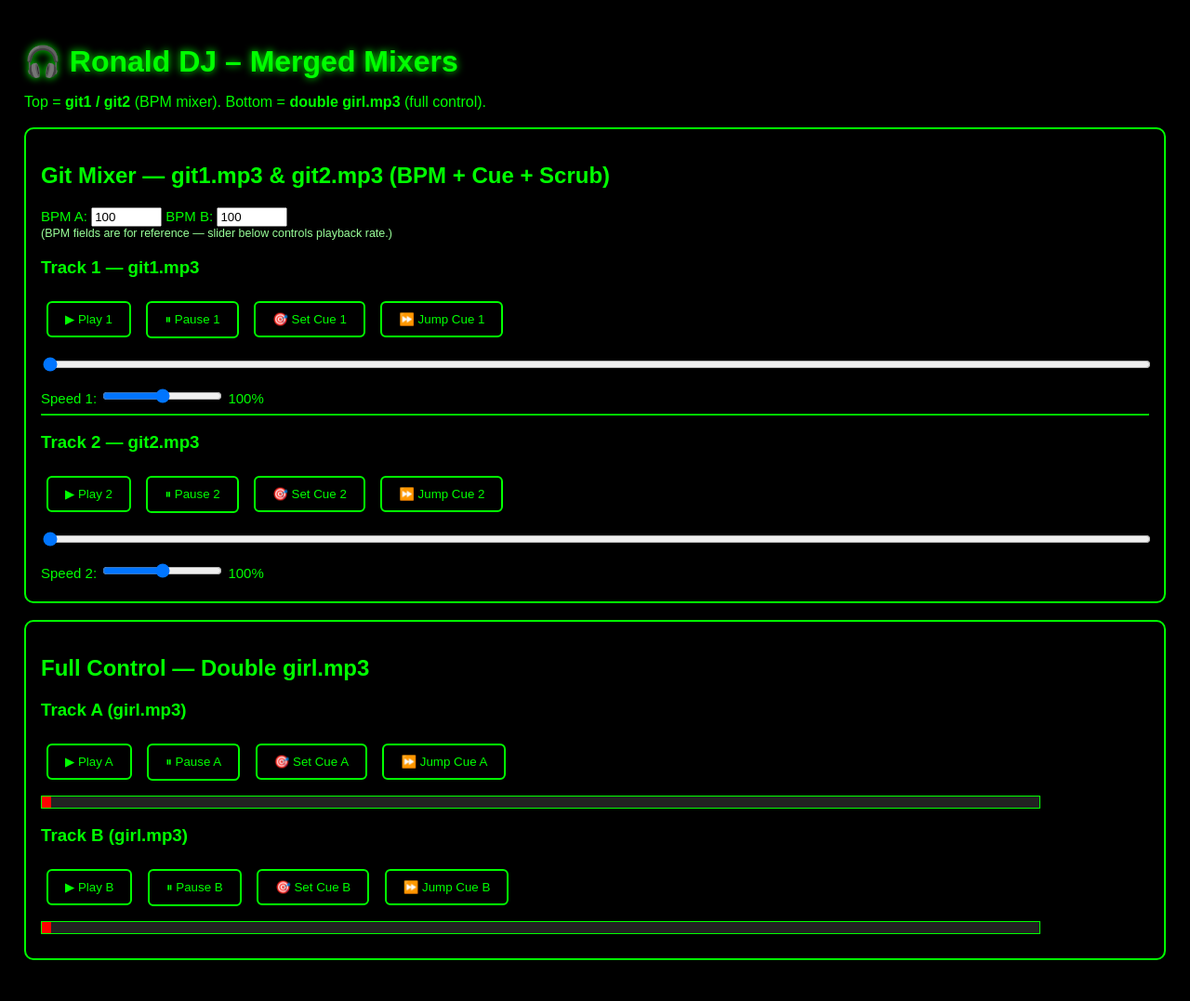
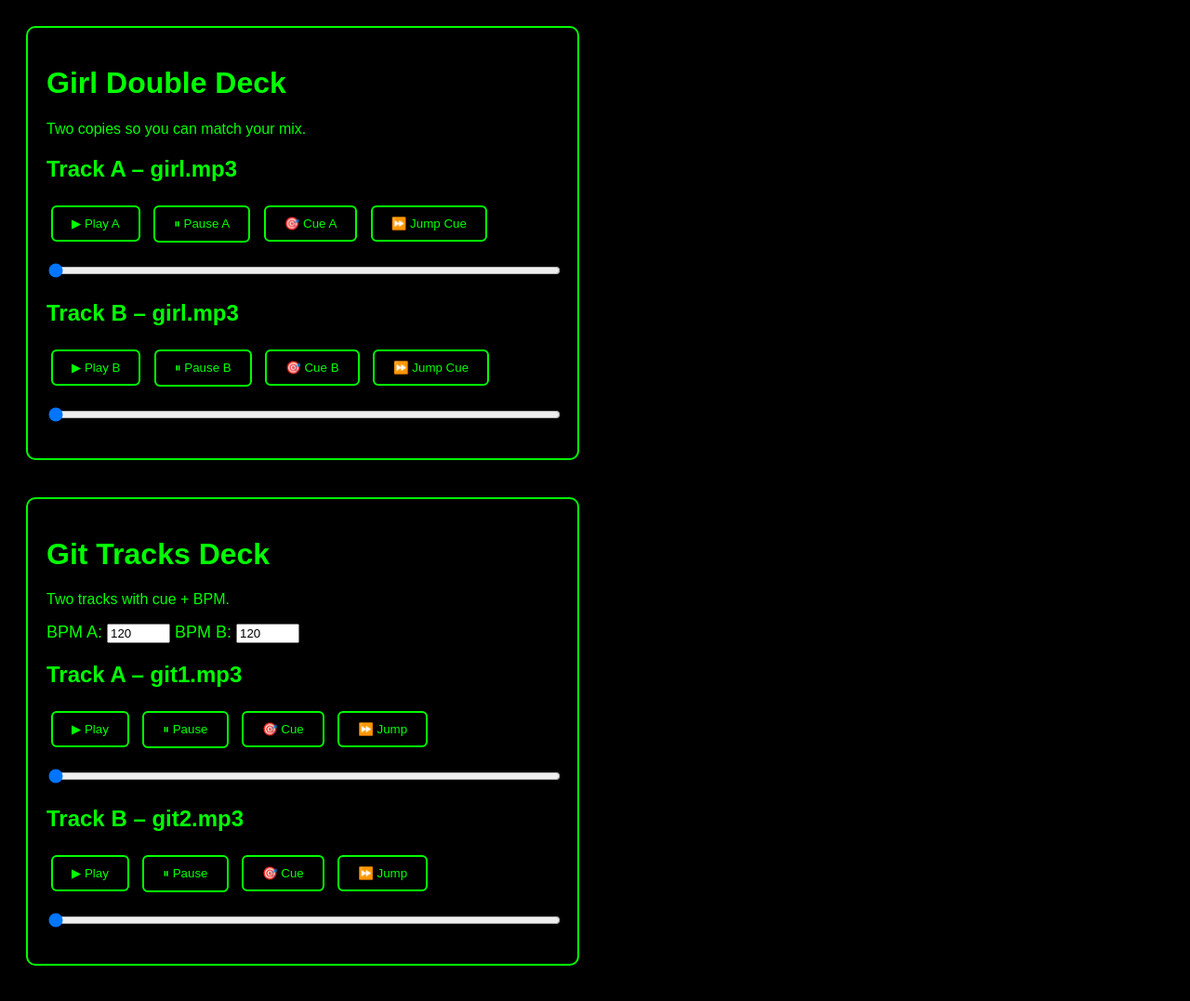
Before and after one commit to lubinronald36-design/DJFinalBOOM, a plain HTML site: page index.html in a window 1280 px wide. Shown: the whole page at 93% size. Drawn offline with Linux system fonts and the light colour scheme.

Commit message:
Refactor index.html for improved layout and styling
Updated HTML structure and styles for DJ interface.

```diff
--- a/index.html
+++ b/index.html
@@ -1,198 +1,176 @@
 <!DOCTYPE html>
-<html lang="en">
+<html>
 <head>
-<meta charset="utf-8"/>
-<title>Ronald DJ – Merged Mixers</title>
-<meta name="viewport" content="width=device-width,initial-scale=1"/>
+<meta charset="UTF-8">
+<title>DJ RON – Full Mix Station</title>
+
 <style>
-  body{background:#000;color:#0f0;font-family:Arial;padding:18px}
-  h1{margin-bottom:6px;text-shadow:0 0 8px #0f0}
-  section{border:2px solid #0f0;border-radius:10px;padding:16px;margin:18px 0}
-  .button{padding:10px 18px;margin:6px;background:#000;border:2px solid #0f0;color:#0f0;border-radius:6px;cursor:pointer}
-  .button:hover{background:#0f0;color:#000}
-  .progress{width:90%;height:12px;background:#222;border:1px solid #0f0;margin:10px 0;position:relative;cursor:pointer}
-  .marker{width:10px;height:12px;background:red;position:absolute;top:0;left:0}
-  .progress-container{position:relative;width:100%;margin:12px 0}
-  .progress-bar{width:100%}
-  .cue-marker{position:absolute;top:-5px;width:4px;height:20px;background:yellow;display:none}
-  .bpm-box{color:#0f0;margin:6px 0;font-size:15px}
+body {
+    background: #000;
+    color: #0f0;
+    font-family: Arial;
+    padding: 20px;
+    display: flex;
+    gap: 40px;
+    flex-wrap: wrap;
+}
+
+.section {
+    width: 45%;
+    min-width: 320px;
+    border: 2px solid #0f0;
+    padding: 20px;
+    border-radius: 10px;
+}
+
+.button {
+    padding: 10px 20px;
+    margin: 5px;
+    background: #000;
+    border: 2px solid #0f0;
+    color: #0f0;
+    cursor: pointer;
+    border-radius: 6px;
+}
+
+.progress-container {
+    position: relative;
+    width: 100%;
+    margin: 15px 0;
+}
+
+.progress-bar {
+    width: 100%;
+}
+
+.cue-marker {
+    position: absolute;
+    top: -5px;
+    width: 4px;
+    height: 20px;
+    background: yellow;
+    display: none;
+}
+
+.bpm-box {
+    color: #0f0;
+    margin: 10px 0;
+    font-size: 18px;
+}
 </style>
 </head>
 <body>
 
-<h1>🎧 Ronald DJ – Merged Mixers</h1>
-<p>Top = <strong>git1 / git2</strong> (BPM mixer). Bottom = <strong>double girl.mp3</strong> (full control).</p>
+<!-- ========== LEFT SIDE (girl.mp3 double deck) ========== -->
+<div class="section">
+<h1>Girl Double Deck</h1>
+<p>Two copies so you can match your mix.</p>
 
-<!-- ======================= -->
-<!-- SECTION 1: git1 / git2 -->
-<!-- ======================= -->
-<section id="git-mixer">
-  <h2>Git Mixer — git1.mp3 &amp; git2.mp3 (BPM + Cue + Scrub)</h2>
+<h2>Track A – girl.mp3</h2>
+<button class="button" onclick="girlA.play()">▶ Play A</button>
+<button class="button" onclick="girlA.pause()">⏸ Pause A</button>
+<button class="button" onclick="setCue_GA()">🎯 Cue A</button>
+<button class="button" onclick="jumpCue_GA()">⏩ Jump Cue</button>
 
-  <div class="bpm-box">
-    BPM A: <input id="bpmA" type="number" value="100" style="width:68px">
-    BPM B: <input id="bpmB" type="number" value="100" style="width:68px">
-    <small style="display:block;color:#9f9">(BPM fields are for reference — slider below controls playback rate.)</small>
-  </div>
+<div class="progress-container">
+    <input id="progressGA" type="range" class="progress-bar" min="0" max="100" value="0">
+    <div id="cueGA" class="cue-marker"></div>
+</div>
 
-  <!-- Track 1 -->
-  <h3>Track 1 — git1.mp3</h3>
-  <audio id="g1" src="git1.mp3"></audio>
-  <button class="button" onclick="g1.play()">▶ Play 1</button>
-  <button class="button" onclick="g1.pause()">⏸ Pause 1</button>
-  <button class="button" onclick="setCueG1()">🎯 Set Cue 1</button>
-  <button class="button" onclick="jumpCueG1()">⏩ Jump Cue 1</button>
+<h2>Track B – girl.mp3</h2>
+<button class="button" onclick="girlB.play()">▶ Play B</button>
+<button class="button" onclick="girlB.pause()">⏸ Pause B</button>
+<button class="button" onclick="setCue_GB()">🎯 Cue B</button>
+<button class="button" onclick="jumpCue_GB()">⏩ Jump Cue</button>
 
-  <div class="progress-container">
-    <input id="pG1" type="range" class="progress-bar" min="0" max="100" value="0">
-    <div id="cmG1" class="cue-marker"></div>
-  </div>
+<div class="progress-container">
+    <input id="progressGB" type="range" class="progress-bar" min="0" max="100" value="0">
+    <div id="cueGB" class="cue-marker"></div>
+</div>
+</div>
 
-  <div class="bpm-box">
-    Speed 1: <input id="speedG1" type="range" min="50" max="150" value="100"> <span id="speedTxtG1">100%</span>
-  </div>
 
-  <hr style="border-color:#0f0">
+<!-- ========== RIGHT SIDE (git1 + git2 full system) ========== -->
+<div class="section">
+<h1>Git Tracks Deck</h1>
+<p>Two tracks with cue + BPM.</p>
 
-  <!-- Track 2 -->
-  <h3>Track 2 — git2.mp3</h3>
-  <audio id="g2" src="git2.mp3"></audio>
-  <button class="button" onclick="g2.play()">▶ Play 2</button>
-  <button class="button" onclick="g2.pause()">⏸ Pause 2</button>
-  <button class="button" onclick="setCueG2()">🎯 Set Cue 2</button>
-  <button class="button" onclick="jumpCueG2()">⏩ Jump Cue 2</button>
+<div class="bpm-box">
+    BPM A: <input id="bpmA" type="number" value="120" style="width:60px">
+    BPM B: <input id="bpmB" type="number" value="120" style="width:60px">
+</div>
 
-  <div class="progress-container">
-    <input id="pG2" type="range" class="progress-bar" min="0" max="100" value="0">
-    <div id="cmG2" class="cue-marker"></div>
-  </div>
+<h2>Track A – git1.mp3</h2>
+<button class="button" onclick="gitA.play()">▶ Play</button>
+<button class="button" onclick="gitA.pause()">⏸ Pause</button>
+<button class="button" onclick="setCue_gA()">🎯 Cue</button>
+<button class="button" onclick="jumpCue_gA()">⏩ Jump</button>
 
-  <div class="bpm-box">
-    Speed 2: <input id="speedG2" type="range" min="50" max="150" value="100"> <span id="speedTxtG2">100%</span>
-  </div>
-</section>
+<div class="progress-container">
+    <input id="progress_gA" type="range" class="progress-bar" min="0" max="100" value="0">
+    <div id="cue_gA" class="cue-marker"></div>
+</div>
 
-<!-- ======================= -->
-<!-- SECTION 2: double girl -->
-<!-- ======================= -->
-<section id="double-girl">
-  <h2>Full Control — Double girl.mp3</h2>
+<h2>Track B – git2.mp3</h2>
+<button class="button" onclick="gitB.play()">▶ Play</button>
+<button class="button" onclick="gitB.pause()">⏸ Pause</button>
+<button class="button" onclick="setCue_gB()">🎯 Cue</button>
+<button class="button" onclick="jumpCue_gB()">⏩ Jump</button>
 
-  <!-- System 1 style (scrub with red marker) -->
-  <audio id="girlA" src="girl.mp3"></audio>
-  <audio id="girlB" src="girl.mp3"></audio>
+<div class="progress-container">
+    <input id="progress_gB" type="range" class="progress-bar" min="0" max="100" value="0">
+    <div id="cue_gB" class="cue-marker"></div>
+</div>
+</div>
 
-  <h3>Track A (girl.mp3)</h3>
-  <button class="button" onclick="playGC('girlA')">▶ Play A</button>
-  <button class="button" onclick="pauseGC('girlA')">⏸ Pause A</button>
-  <button class="button" onclick="setCueGC('girlA')">🎯 Set Cue A</button>
-  <button class="button" onclick="jumpCueGC('girlA')">⏩ Jump Cue A</button>
-  <div class="progress" id="barGA" onclick="scrubGC(event,'girlA','barGA')"><div id="markerGA" class="marker"></div></div>
+<!-- ===================== SCRIPT ===================== -->
+<script>
+/* ==== GIRL SECTION ==== */
+let girlA = new Audio("girl.mp3");
+let girlB = new Audio("girl.mp3");
 
-  <h3>Track B (girl.mp3)</h3>
-  <button class="button" onclick="playGC('girlB')">▶ Play B</button>
-  <button class="button" onclick="pauseGC('girlB')">⏸ Pause B</button>
-  <button class="button" onclick="setCueGC('girlB')">🎯 Set Cue B</button>
-  <button class="button" onclick="jumpCueGC('girlB')">⏩ Jump Cue B</button>
-  <div class="progress" id="barGB" onclick="scrubGC(event,'girlB','barGB')"><div id="markerGB" class="marker"></div></div>
-</section>
-
-<script>
-/* =========================
-   SECTION 1 — GIT MIXER
-   ========================= */
-const g1 = document.getElementById('g1');
-const g2 = document.getElementById('g2');
-const pG1 = document.getElementById('pG1');
-const pG2 = document.getElementById('pG2');
-const cmG1 = document.getElementById('cmG1');
-const cmG2 = document.getElementById('cmG2');
-const speedG1 = document.getElementById('speedG1');
-const speedG2 = document.getElementById('speedG2');
-const speedTxtG1 = document.getElementById('speedTxtG1');
-const speedTxtG2 = document.getElementById('speedTxtG2');
-
-let cueG1 = 0, cueG2 = 0;
-
-// keep progress updated
-g1.addEventListener('timeupdate', ()=> {
-  if (g1.duration) pG1.value = (g1.currentTime/g1.duration)*100;
-});
-g2.addEventListener('timeupdate', ()=> {
-  if (g2.duration) pG2.value = (g2.currentTime/g2.duration)*100;
-});
-
-// seek when dragging
-pG1.addEventListener('input', ()=> {
-  if (g1.duration) g1.currentTime = (pG1.value/100)*g1.duration;
-});
-pG2.addEventListener('input', ()=> {
-  if (g2.duration) g2.currentTime = (pG2.value/100)*g2.duration;
-});
-
-// cue functions
-function setCueG1(){ if(g1.duration){ cueG1 = g1.currentTime; cmG1.style.left = (cueG1/g1.duration)*100 + '%'; cmG1.style.display='block'; } }
-function jumpCueG1(){ if(g1.duration){ g1.currentTime = cueG1; g1.play(); } }
-
-function setCueG2(){ if(g2.duration){ cueG2 = g2.currentTime; cmG2.style.left = (cueG2/g2.duration)*100 + '%'; cmG2.style.display='block'; } }
-function jumpCueG2(){ if(g2.duration){ g2.currentTime = cueG2; g2.play(); } }
-
-// playback speed (BPM-ish)
-speedG1.addEventListener('input', ()=> {
-  const rate = speedG1.value/100;
-  g1.playbackRate = rate;
-  speedTxtG1.textContent = speedG1.value + '%';
-});
-speedG2.addEventListener('input', ()=> {
-  const rate = speedG2.value/100;
-  g2.playbackRate = rate;
-  speedTxtG2.textContent = speedG2.value + '%';
-});
-
-/* =========================
-   SECTION 2 — DOUBLE GIRL
-   ========================= */
-const girlA = document.getElementById('girlA');
-const girlB = document.getElementById('girlB');
+let GA = document.getElementById("progressGA");
+let GB = document.getElementById("progressGB");
 
 let cueGA = 0, cueGB = 0;
 
-function playGC(id){ document.getElementById(id).play(); }
-function pauseGC(id){ document.getElementById(id).pause(); }
-function setCueGC(id){
-  const a = document.getElementById(id);
-  if(!a.duration) return;
-  if(id==='girlA'){ cueGA = a.currentTime; document.getElementById('markerGA').style.left = (cueGA/a.duration)*document.getElementById('barGA').clientWidth + 'px'; }
-  if(id==='girlB'){ cueGB = a.currentTime; document.getElementById('markerGB').style.left = (cueGB/a.duration)*document.getElementById('barGB').clientWidth + 'px'; }
-}
-function jumpCueGC(id){
-  const a = document.getElementById(id);
-  if(id==='girlA') a.currentTime = cueGA;
-  if(id==='girlB') a.currentTime = cueGB;
-  a.play();
-}
-function scrubGC(e,aId,barId){
-  const bar = document.getElementById(barId);
-  const a = document.getElementById(aId);
-  const rect = bar.getBoundingClientRect();
-  const x = (e.clientX || (e.touches && e.touches[0].clientX)) - rect.left;
-  const pct = Math.max(0,Math.min(1, x/rect.width));
-  if(a.duration) a.currentTime = pct * a.duration;
-}
+let markerGA = document.getElementById("cueGA");
+let markerGB = document.getElementById("cueGB");
 
-// update red markers for full-control decks
-setInterval(()=>{
-  updateMarkerFull('girlA','markerGA','barGA');
-  updateMarkerFull('girlB','markerGB','barGB');
-},40);
-function updateMarkerFull(audioId, markerId, barId){
-  const a = document.getElementById(audioId);
-  const m = document.getElementById(markerId);
-  const bar = document.getElementById(barId);
-  if(!a.duration) return;
-  const pct = a.currentTime / a.duration;
-  m.style.left = (pct * bar.clientWidth) + 'px';
-}
+girlA.addEventListener("timeupdate", () => GA.value = (girlA.currentTime / girlA.duration) * 100);
+girlB.addEventListener("timeupdate", () => GB.value = (girlB.currentTime / girlB.duration) * 100);
+
+GA.addEventListener("input", () => girlA.currentTime = (GA.value / 100) * girlA.duration);
+GB.addEventListener("input", () => girlB.currentTime = (GB.value / 100) * girlB.duration);
+
+function setCue_GA(){ cueGA = girlA.currentTime; markerGA.style.left = (cueGA/girlA.duration)*100+"%"; markerGA.style.display="block";}
+function jumpCue_GA(){ girlA.currentTime = cueGA; }
+function setCue_GB(){ cueGB = girlB.currentTime; markerGB.style.left = (cueGB/girlB.duration)*100+"%"; markerGB.style.display="block";}
+function jumpCue_GB(){ girlB.currentTime = cueGB; }
+
+
+/* ==== GIT SECTION ==== */
+let gitA = new Audio("git1.mp3");
+let gitB = new Audio("git2.mp3");
+
+let gA = document.getElementById("progress_gA");
+let gB = document.getElementById("progress_gB");
+
+let cue_gA = 0, cue_gB = 0;
+
+let mark_gA = document.getElementById("cue_gA");
+let mark_gB = document.getElementById("cue_gB");
+
+gitA.addEventListener("timeupdate", () => gA.value = (gitA.currentTime / gitA.duration) * 100);
+gitB.addEventListener("timeupdate", () => gB.value = (gitB.currentTime / gitB.duration) * 100);
+
+gA.addEventListener("input", () => gitA.currentTime = (gA.value / 100) * gitA.duration);
+gB.addEventListener("input", () => gitB.currentTime = (gB.value / 100) * gitB.duration);
+
+function setCue_gA(){ cue_gA = gitA.currentTime; mark_gA.style.left=(cue_gA/gitA.duration)*100+"%"; mark_gA.style.display="block";}
+function jumpCue_gA(){ gitA.currentTime = cue_gA; }
+function setCue_gB(){ cue_gB = gitB.currentTime; mark_gB.style.left=(cue_gB/gitB.duration)*100+"%"; mark_gB.style.display="block";}
+function jumpCue_gB(){ gitB.currentTime = cue_gB; }
 </script>
 
 </body>
```
